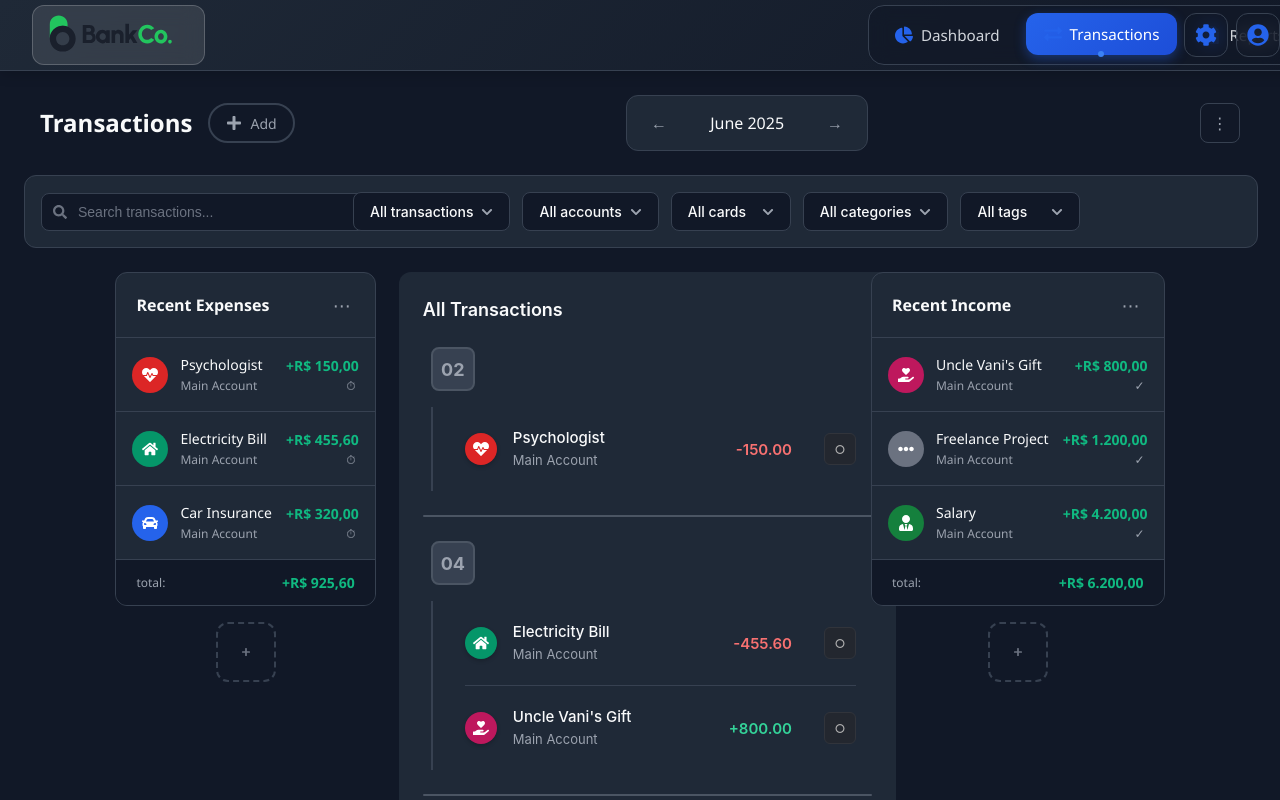
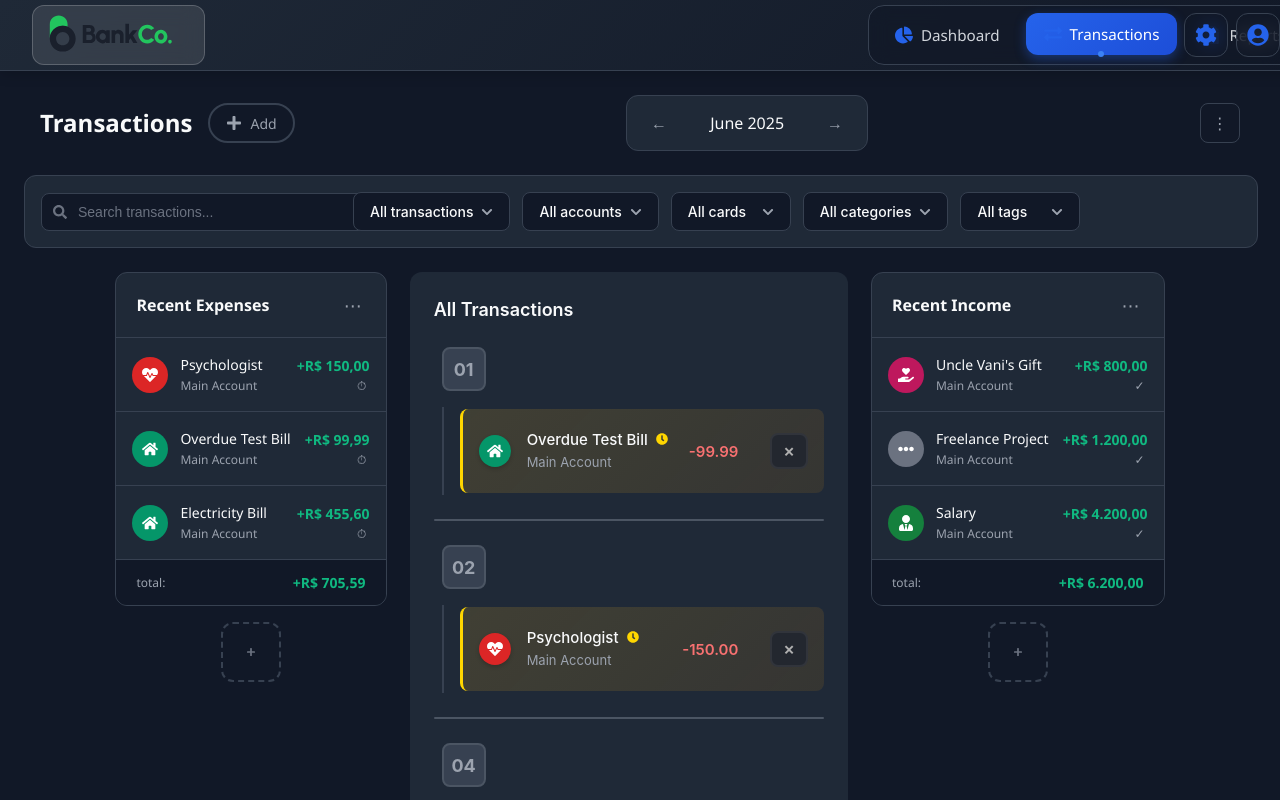
Before and after one commit to Tales-K/finances-manager-frontend, a React (Vite) app: page /transactions in a window 1280 px wide. Shown: the top 800 px of the page. Built offline with nearby package versions, Linux system fonts and the light colour scheme.

Commit message:
feature: update paid button style and added late popup

```diff
--- a/src/api/mockData.js
+++ b/src/api/mockData.js
@@ -39,7 +39,7 @@
  * }
  */
 export const mockTransactions = [
-  // June 2nd
+  // June 2nd - OVERDUE (past due date)
   {
     id: 1,
     type: "EXPENSE",
@@ -51,6 +51,20 @@ export const mockTransactions = [
     cardId: null,
     tags: [4, 7], // Emergency, Health
     date: "2025-06-02T10:00:00Z",
+    paid: false,
+  },
+  // June 1st - DEFINITELY OVERDUE for testing
+  {
+    id: 10,
+    type: "EXPENSE",
+    title: "Overdue Test Bill",
+    value: -99.99,
+    description: "Test overdue transaction",
+    categoryId: 2, // Home category
+    accountId: 1,
+    cardId: null,
+    tags: [],
+    date: "2025-06-01T10:00:00Z",
     paid: false,
   },
   // June 4th
--- a/src/pages/Transactions/TimelineItem.css
+++ b/src/pages/Transactions/TimelineItem.css
@@ -41,6 +41,10 @@
   font-weight: 500;
   color: #f9fafb;
   line-height: 1.3;
+  word-wrap: break-word; /* Prevent long words from overflowing */
+  overflow-wrap: break-word; /* Modern property for word breaking */
+  hyphens: auto; /* Add hyphens for long words */
+  max-width: 100%; /* Ensure it doesn't exceed container */
 }
 
 .transactions-timeline-account {
@@ -68,6 +72,58 @@
   color: #34d399;
 }
 
+/* Overdue transaction styling */
+.transactions-timeline-item.overdue {
+  background: linear-gradient(135deg, rgba(251, 191, 36, 0.15) 0%, rgba(245, 158, 11, 0.1) 100%);
+  border-left: 3px solid var(--warning-color, #fbbf24);
+  border-radius: 8px;
+  margin: 2px 0;
+}
+
+.transactions-timeline-item.overdue:hover {
+  background: linear-gradient(135deg, rgba(251, 191, 36, 0.25) 0%, rgba(245, 158, 11, 0.2) 100%);
+}
+
+.overdue-indicator {
+  display: inline-flex;
+  align-items: center;
+  margin-left: 8px;
+  color: var(--warning-color, #fbbf24);
+  cursor: help;
+  position: relative;
+}
+
+.overdue-indicator:hover::after {
+  content: "Late for payment";
+  position: absolute;
+  top: -35px;
+  left: 50%;
+  transform: translateX(-50%);
+  background: #1f2937;
+  color: #f9fafb;
+  padding: 6px 12px;
+  border-radius: 6px;
+  font-size: 12px;
+  white-space: nowrap;
+  box-shadow: 0 4px 12px rgba(0, 0, 0, 0.3);
+  z-index: 100;
+  border: 1px solid #374151;
+}
+
+.overdue-indicator:hover::before {
+  content: "";
+  position: absolute;
+  top: -8px;
+  left: 50%;
+  transform: translateX(-50%);
+  width: 0;
+  height: 0;
+  border-left: 5px solid transparent;
+  border-right: 5px solid transparent;
+  border-top: 5px solid #1f2937;
+  z-index: 101;
+}
+
 /* Responsive Design */
 @media (max-width: 768px) {
   .transactions-timeline-icon {
--- a/src/pages/Transactions/TimelineStatusToggle.css
+++ b/src/pages/Transactions/TimelineStatusToggle.css
@@ -5,17 +5,19 @@
 
 .status-toggle {
   background: var(--card-bg, #1f2937);
-  border: 1px solid var(--border-color, #374151);
-  border-radius: 6px;
-  width: 32px;
-  height: 32px;
+  border: 2px solid var(--border-color, #374151);
+  border-radius: 8px;
+  width: 36px;
+  height: 36px;
   display: flex;
   align-items: center;
   justify-content: center;
   cursor: pointer;
   transition: all 0.2s ease;
-  font-size: 12px;
-  font-weight: 500;
+  font-size: 14px;
+  font-weight: 600;
+  position: relative;
+  overflow: hidden;
 }
 
 .status-toggle:hover {
@@ -24,13 +26,15 @@
 }
 
 .status-toggle.paid {
-  background: var(--success-color, #22c55e);
+  background: linear-gradient(135deg, var(--success-color, #22c55e) 0%, #16a34a 100%);
   border-color: var(--success-color, #22c55e);
   color: white;
+  box-shadow: 0 2px 8px rgba(34, 197, 94, 0.3);
 }
 
 .status-toggle.paid::after {
   content: "✓";
+  font-size: 16px;
 }
 
 .status-toggle.unpaid {
@@ -40,25 +44,47 @@
 }
 
 .status-toggle.unpaid::after {
-  content: "○";
+  content: "✗";
+  font-size: 16px;
 }
 
 .status-toggle.paid:hover {
-  background: var(--primary-hover, #16a34a);
+  background: linear-gradient(135deg, #16a34a 0%, #15803d 100%);
   border-color: var(--primary-hover, #16a34a);
+  box-shadow: 0 4px 12px rgba(34, 197, 94, 0.4);
+  transform: translateY(-1px);
 }
 
 .status-toggle.unpaid:hover {
-  background: var(--error-color, #ef4444);
-  border-color: var(--error-color, #ef4444);
+  background: linear-gradient(135deg, var(--success-color, #22c55e) 0%, #16a34a 100%);
+  border-color: var(--success-color, #22c55e);
   color: white;
+  box-shadow: 0 2px 8px rgba(34, 197, 94, 0.3);
+  transform: translateY(-1px);
+}
+
+.status-toggle.unpaid:hover::after {
+  content: "✓";
+  font-size: 16px;
 }
 
 /* Responsive Design */
 @media (max-width: 768px) {
   .status-toggle {
-    width: 28px;
-    height: 28px;
-    font-size: 10px;
+    width: 32px;
+    height: 32px;
+    font-size: 12px;
+  }
+
+  .status-toggle.paid::after {
+    font-size: 14px;
+  }
+
+  .status-toggle.unpaid::after {
+    font-size: 12px;
+  }
+
+  .status-toggle.unpaid:hover::after {
+    font-size: 14px;
   }
 }
--- a/src/pages/Transactions/TransactionsTimeline.css
+++ b/src/pages/Transactions/TransactionsTimeline.css
@@ -9,6 +9,10 @@
   padding: 24px;
   color: #f9fafb;
   font-family: 'Inter', -apple-system, BlinkMacSystemFont, sans-serif;
+  width: 100%;
+  max-width: 100%; /* Ensure it doesn't exceed container */
+  box-sizing: border-box; /* Include padding in width calculation */
+  overflow: hidden; /* Prevent any content from overflowing */
 }
 
 .transactions-timeline-header {
@@ -25,6 +29,8 @@
 .transactions-timeline-content {
   display: flex;
   flex-direction: column;
+  width: 100%;
+  max-width: 100%;
 }
 
 /* Dividers */
--- a/src/pages/Transactions/TransactionsTimeline.jsx
+++ b/src/pages/Transactions/TransactionsTimeline.jsx
@@ -1,4 +1,5 @@
 import React from "react";
+import { FaClock } from "react-icons/fa"; // Import clock icon for overdue indicator
 import "./TransactionsTimeline.css";
 
 function formatValue(val, isIncome = false) {
@@ -6,6 +7,20 @@ function formatValue(val, isIncome = false) {
     minimumFractionDigits: 2,
   });
   return isIncome ? `+${formattedValue}` : `-${formattedValue}`;
+}
+
+// Helper function to check if a transaction is overdue
+function isTransactionOverdue(transaction) {
+  if (transaction.paid) return false; // Paid transactions are never overdue
+
+  const transactionDate = new Date(transaction.originalTransaction.date);
+  const currentDate = new Date();
+
+  // Remove time component for date comparison
+  transactionDate.setHours(23, 59, 59, 999);
+  currentDate.setHours(0, 0, 0, 0);
+
+  return transactionDate < currentDate;
 }
 
 export default function TransactionsTimeline({ title, transactionGroups, onTogglePaid }) {
@@ -35,9 +50,11 @@ export default function TransactionsTimeline({ title, transactionGroups, onToggl
             <div className="transactions-timeline-day-list">
               {group.transactions.map((transaction, index) => {
                 const IconComponent = transaction.iconComponent;
+                const isOverdue = isTransactionOverdue(transaction);
+
                 return (
                   <div key={transaction.id}>
-                    <div className="transactions-timeline-item">
+                    <div className={`transactions-timeline-item ${isOverdue ? 'overdue' : ''}`}>
                       {/* Transaction Icon */}
                       <div className="transactions-timeline-icon-wrapper">
                         <div
@@ -52,6 +69,11 @@ export default function TransactionsTimeline({ title, transactionGroups, onToggl
                       <div className="transactions-timeline-info">
                         <div className="transactions-timeline-description">
                           {transaction.title}
+                          {isOverdue && (
+                            <div className="overdue-indicator" title="Late for payment">
+                              <FaClock size={12} />
+                            </div>
+                          )}
                         </div>
                         <div className="transactions-timeline-account">
                           {transaction.account}
--- a/src/utils/categoryUtils.js
+++ b/src/utils/categoryUtils.js
@@ -57,7 +57,7 @@ export const formatTransactionsWithCategories = (transactions, categories) => {
       category: categoryInfo.name,
       account: transaction.account || "Main Account",
       isIncome: isIncome,
-      isDone: isDone,
+      paid: isDone, // Use 'paid' instead of 'isDone' to match timeline component
       originalTransaction: transaction,
     };
   });
```
